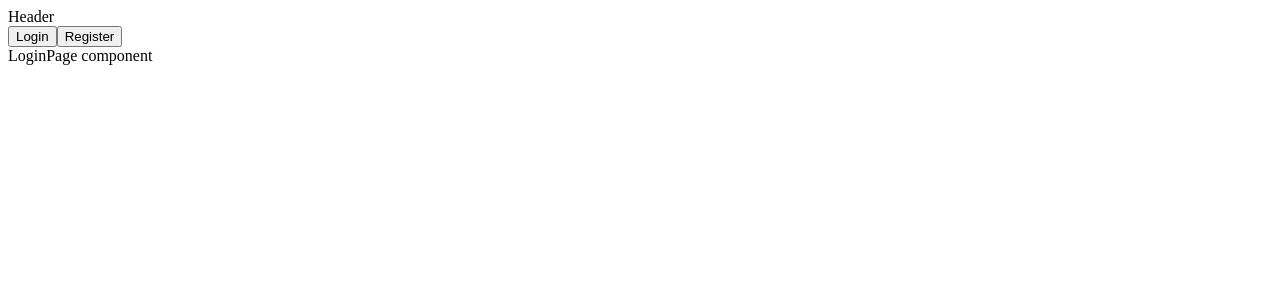
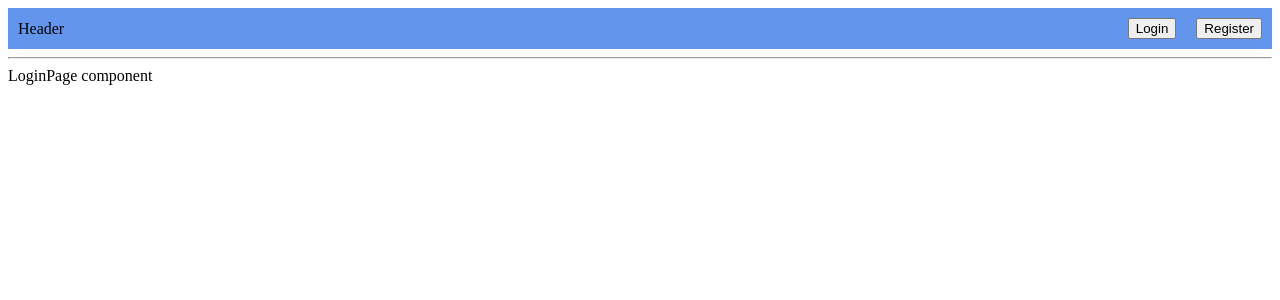
Before and after one commit to dmkur/react-toolkit, a React (Create React App) app: page /login in a window 1280 px wide. Shown: the top 300 px of the page. Built offline with nearby package versions, Linux system fonts and the light colour scheme.

Commit message:
add login-register pages

```diff
--- a/src/components/Header/Header.js
+++ b/src/components/Header/Header.js
@@ -1,12 +1,13 @@
+import css from './Header.module.css'
 import {useNavigate} from "react-router-dom"
 
 const Header = () => {
     const navigate = useNavigate()
 
     return (
-        <div>
+        <div className={css.header}>
             <div>Header</div>
-            <div>
+            <div className={css.btn}>
                 <button onClick={() => navigate('/login')}>Login</button>
                 <button onClick={() => navigate('/register')}>Register</button>
             </div>
--- /dev/null
+++ b/src/components/Header/Header.module.css
@@ -0,0 +1,13 @@
+.header {
+
+    background-color: cornflowerblue;
+    padding: 10px;
+
+    display: flex;
+    justify-content: space-between;
+    align-items: center;
+}
+
+.btn button:last-child {
+    margin-left: 20px;
+}
--- a/src/constants/urls.js
+++ b/src/constants/urls.js
@@ -1,6 +1,8 @@
-const baseURL = 'http://owu.linkpc.net/api/v2';
+const baseURL = 'http://owu.linkpc.net/api/v3';
 
 const urls = {
+    auth:'/auth',
+    users:'/users',
     cars: '/cars'
 };
 
--- a/src/layouts/MainLayout.js
+++ b/src/layouts/MainLayout.js
@@ -5,6 +5,7 @@ const MainLayout = () => {
     return (
         <div>
             <Header/>
+            <hr/>
             <Outlet/>
         </div>
     )
--- /dev/null
+++ b/src/services/auth.service.js
@@ -0,0 +1,9 @@
+import {axiosService} from "./axios.service";
+import {urls} from "../constants";
+
+const authService = {
+    login: (user) => axiosService.post(urls.auth, user),
+    register: (user) => axiosService.post(urls.users, user)
+}
+
+export {authService}
--- a/src/services/index.js
+++ b/src/services/index.js
@@ -1,2 +1,3 @@
+export * from './auth.service'
 export * from './axios.service'
 export * from './car.service'
```
